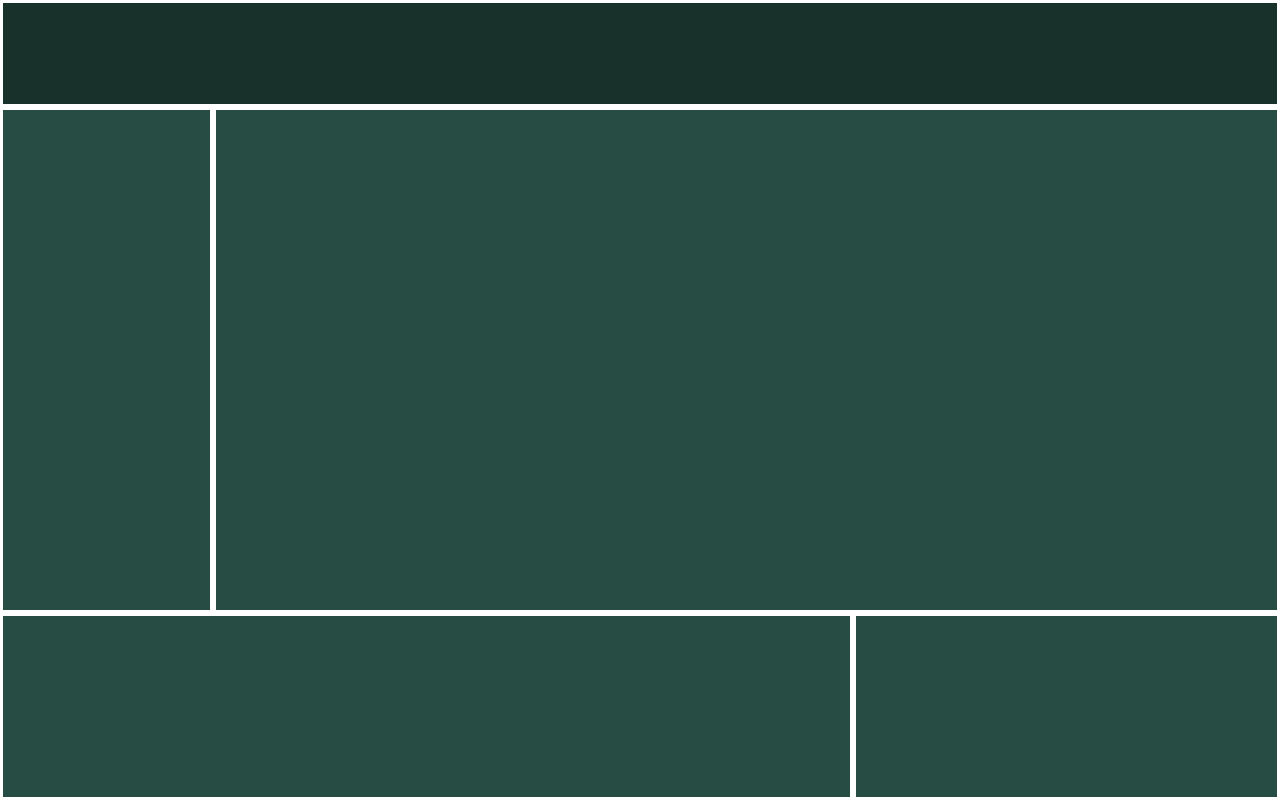
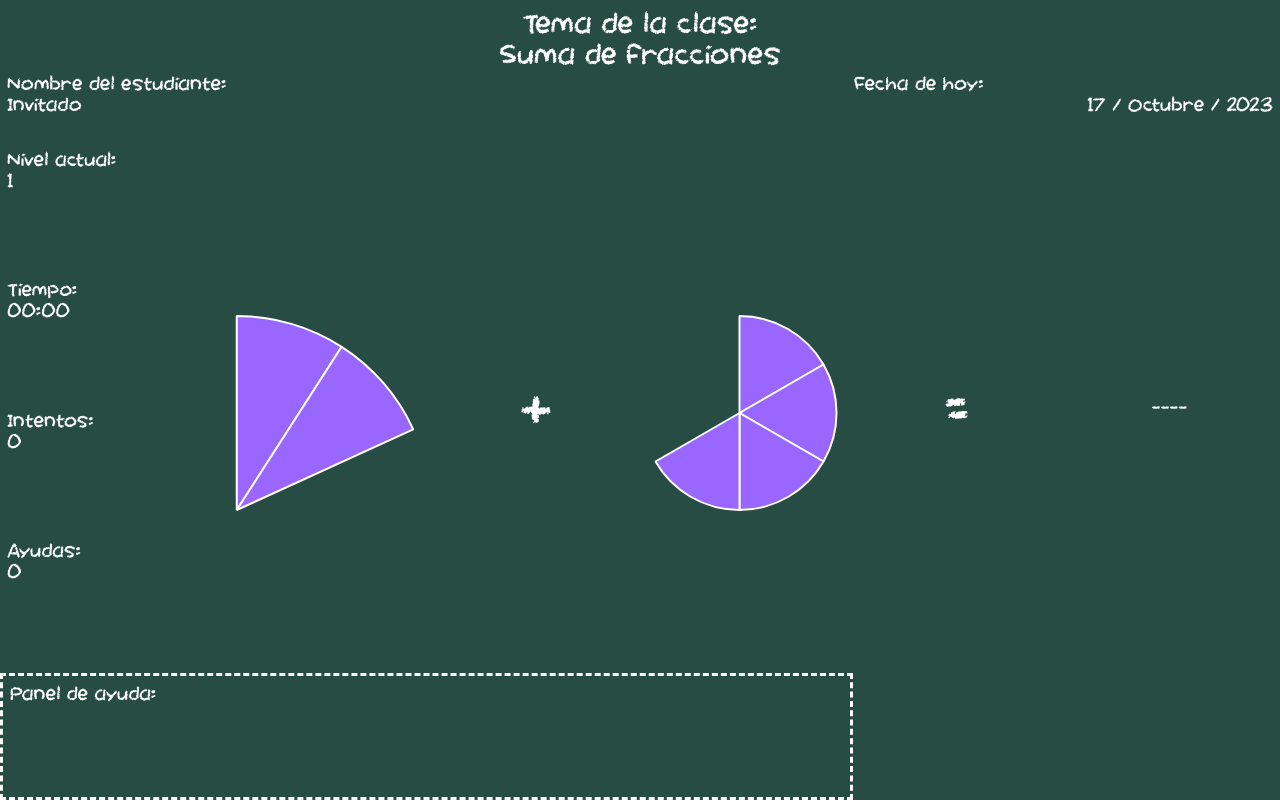
Before and after one commit to RamonCamacho8/fraction-learning-react, a React (Create React App) app: page / in a window 1280 px wide. Built offline with nearby package versions, Linux system fonts and the light colour scheme.

Commit message:
Muchas cosas bro

```diff
--- a/package.json
+++ b/package.json
@@ -6,7 +6,9 @@
     "@testing-library/jest-dom": "^5.17.0",
     "@testing-library/react": "^13.4.0",
     "@testing-library/user-event": "^13.5.0",
+    "chart.js": "^4.4.0",
     "react": "^18.2.0",
+    "react-chartjs-2": "^5.2.0",
     "react-dom": "^18.2.0",
     "react-scripts": "5.0.1",
     "web-vitals": "^2.1.4"
--- a/src/components/Board.js
+++ b/src/components/Board.js
@@ -1,23 +1,22 @@
 import '../styles/App.css'
+import StatsSection from './BoardComponents/StatsSection';
+import HeaderSection from './BoardComponents/HeaderSection';
+import HelpSection from './BoardComponents/HelpSection';
+import ProblemSection from './BoardComponents/ProblemSection';
+import ButtonsSection from './BoardComponents/ButtonsSection';
+
+
 export default function Board(){
 
     return(
 
-        <div className="container">
-            <div className="Header"></div>
-            <div className="Problem">
-                <div className="Result"></div>
-                <div className="Procedure"></div>
-            </div>
-            <div className="Buttons"></div>
-            <div className="Helps"></div>
-            <div className="Statics">
-                <div className="Time"></div>
-                <div className="Erros"></div>
-                <div className="HelpsNumbers"></div>
-            </div>
+        <div className="board">
+            <HeaderSection />
+            <ProblemSection />
+            <ButtonsSection />
+            <HelpSection />
+            <StatsSection />
         </div>
     );
 
-
 }
--- /dev/null
+++ b/src/components/BoardComponents/ButtonsSection.js
@@ -0,0 +1,5 @@
+export default function ButtonsSection(){
+    return(
+        <div className="buttonsSection"></div>
+    );
+}
--- /dev/null
+++ b/src/components/BoardComponents/HeaderSection.js
@@ -0,0 +1,49 @@
+function Title(){
+    return(
+        <div className="title">
+            <div className="tema">Tema de la clase:</div>
+            <div className="titleField">Suma de fracciones</div>
+        </div>
+
+    );
+}
+
+function ActualDate(){
+    const date = new Date();
+    const day = date.getDate();
+    const month = date.getMonth();
+    const year = date.getFullYear();
+
+    const months = ["Enero", "Febrero", "Marzo", "Abril", "Mayo", "Junio", "Julio", "Agosto", "Septiembre", "Octubre", "Noviembre", "Diciembre"];
+
+    let fullDate = `${day} / ${months[month]} / ${year}`;
+
+    return(
+        <div>
+            <div className="date">Fecha de hoy:</div>
+            <div className="dateField">{fullDate}</div>
+        </div>
+
+    );
+}
+
+function Student({name}){
+    name = name || "Invitado";
+    return(
+         <div className="student">
+            <div className="studentName">Nombre del estudiante:</div>
+            <div className="name">{name}</div>
+        </div>
+
+    );
+}
+
+export default function HeaderSection(){
+    return(
+        <div className="headerSection">
+            <Title />
+            <Student />
+            <ActualDate />
+        </div>
+    );
+}
--- /dev/null
+++ b/src/components/BoardComponents/HelpSection.js
@@ -0,0 +1,7 @@
+export default function HelpSection(){
+    return(
+        <div className="helpsSection">
+            <div className="helps"> Panel de ayuda: </div>
+        </div>
+    );
+}
--- /dev/null
+++ b/src/components/BoardComponents/ProblemSection.js
@@ -0,0 +1,149 @@
+import 'chart.js/auto';
+import { Pie } from 'react-chartjs-2';
+
+export default function ProblemSection(){
+    return(
+        <div className="problemSection">
+            <ResultPanel result={10} />
+            <ProcedurePanel personalidad={2} dificultad={3}/>
+        </div>
+    );
+}
+
+function ResultPanel({result}){
+
+    return(
+
+        <div className="resultPanel">
+            <input type='number' className="numerator" min="0"/>
+            <div className="fractionBar">----</div>
+            <input type='number' className="denominator" min="1"/>
+        </div>
+
+
+    );
+}
+
+
+
+function FractionNumberComponent({numerador, denominador}){
+
+    return(
+        <div className="fraction">
+            <div className="numerator">{numerador} </div>
+            <div className="fractionBar">----</div>
+            <div className="denominator" min="1">{denominador} </div>
+        </div>
+
+    );
+}
+
+
+
+
+function FractionPieChartComponent({numerador, denominador, colors}){
+    const numeroDePartes = numerador;
+
+    const partAngle = 360 / denominador;
+    const fullAngle = partAngle * numeroDePartes;
+
+    const color = colors[Math.floor(Math.random() * colors.length)];
+
+    const data = {
+        labels: [],
+        datasets: [{
+            label: `${numeroDePartes}/${denominador}`,
+            data: Array(numeroDePartes).fill(1),
+            backgroundColor: Array(numeroDePartes).fill(color),
+        }]
+      };
+
+      const options = {
+        cutout: 0,
+        radius: "100%", // Change this value to set the desired radius
+        circumference: fullAngle,
+        rotation: 0,
+
+      };
+
+
+    return(
+        <div className="pieFraction">
+            <Pie data={data} options={options}/>
+        </div>
+
+    );
+}
+
+
+function ProcedurePanel({dificultad, personalidad}){
+
+    let fractionsComponents = [];
+    let fractions = [];
+    personalidad = personalidad || 1;
+    dificultad = dificultad || 1;
+
+    let Component = personalidad !== 1 ? FractionPieChartComponent : FractionNumberComponent;
+    let colors = personalidad === 1 ? ['rgb(39, 76, 67)'] : ['rgb(255, 99, 132)', 'rgb(255, 205, 86)', 'rgb(54, 162, 235)', 'rgb(75, 192, 192)', 'rgb(153, 102, 255)']
+    console.log(colors);
+
+    for(let i = 0; i < 2; i++){
+        const [numerador, denominador] = fractionGenerator(dificultad);
+        fractions.push((numerador/denominador))
+        fractionsComponents.push(<Component key={`${i} + ${numerador}/${denominador}`} numerador={numerador} denominador={denominador} colors={colors} />);
+        const symbol = i == 1 ? "=" : "+";
+        fractionsComponents.push(<Symbol key={`${i} + ${symbol}`} symbol={symbol} />)
+    }
+
+    const totalFraction = fractions.reduce((a, b) => a + b, 0);
+    console.log(totalFraction);
+
+    return (
+        <div className="procedurePanel">
+            {fractionsComponents}
+        </div>
+    );
+}
+
+function Symbol({symbol}){
+    return(
+        <div className="SymbolComponent">
+            <div className="Symbol">{symbol}</div>
+        </div>
+    );
+}
+
+
+function fractionGenerator(dificultad){
+
+    const localDificultad = dificultad || 1;
+
+    let numerador = 0;
+    let denominador = 1;
+
+    switch(localDificultad){
+        case 1:
+
+            denominador = Math.floor(Math.random() * 4) + 1;
+            numerador = Math.floor(Math.random() * denominador);
+
+        break
+        case 2:
+            denominador = Math.floor(Math.random() * 9) + 1;
+            numerador = Math.floor(Math.random() * denominador);
+
+        break
+        case 3:
+            denominador = Math.floor(Math.random() * 14) + 1;
+            numerador = Math.floor(Math.random() * denominador);
+
+        break
+        default:
+            numerador = 0;
+            denominador = 1;
+    }
+
+    numerador = numerador > 0 ? numerador : 1;
+
+    return [numerador, denominador];
+}
--- /dev/null
+++ b/src/components/BoardComponents/StatsSection.js
@@ -0,0 +1,50 @@
+function ErrosPanel({numErrors}){
+
+    numErrors = numErrors || 0;
+
+    return(
+        <div className="errorsPanel">
+            <div className="errors">Intentos:</div>
+            <div className="errorsField">{numErrors}</div>
+        </div>
+    );
+}
+
+function HelpsPanel({numHelps}){
+    numHelps = numHelps || 0;
+    return(
+        <div className="helpsPanel">
+            <div className="helps">Ayudas:</div>
+            <div className="helpsField">{numHelps}</div>
+        </div>
+    );
+}
+
+function TimePanel(){
+    return(
+        <div className="timePanel">
+            <div className="time">Tiempo:</div>
+            <div className="timeField">00:00</div>
+        </div>
+    );
+}
+
+function LevelPanel(){
+    return(
+        <div className="levelPanel">
+            <div className="level">Nivel actual:</div>
+            <div className="levelField">1</div>
+        </div>
+    );
+}
+
+export default function StatsSection(){
+    return(
+        <div className="statsSection">
+            <TimePanel />
+            <ErrosPanel />
+            <HelpsPanel />
+            <LevelPanel />
+        </div>
+    );
+}
--- a/src/pages/App.js
+++ b/src/pages/App.js
@@ -1,5 +1,6 @@
 import '../styles/App.css';
 import Board from '../components/Board';
+
 
 function App() {
   return (
--- a/src/styles/App.css
+++ b/src/styles/App.css
@@ -1,66 +1,179 @@
-.container {
+* {
+  font-family: 'Chalktastic';
+  color : #ffffff;
+}
+
+.board {
   display: grid;
   grid-template-columns: 0.5fr 1.5fr 1fr;
-  grid-template-rows: 0.4fr 1.9fr 0.7fr;
+  grid-template-rows: 0.4fr 2.1fr 0.5fr;
   gap: 0px 0px;
   grid-auto-flow: row;
   grid-template-areas:
-    "Header Header Header"
-    "Statics Problem Problem"
-    "Helps Helps Buttons";
+    "headerSection headerSection headerSection"
+    "statsSection problemSection problemSection"
+    "helpsSection helpsSection buttonsSection";
 
+  width: 100vw;
   height: 100vh;
-  width: 100vw;
-
-  background-color: #274c43;
+  background-color: rgb(39, 76, 67);
 }
 
-.container > div {
-  border: white 3px solid;
+.board > div {
+  padding: 5px;
 }
 
-.Header { grid-area: Header; }
+.headerSection {  display: grid;
+  grid-template-columns: 1fr 1fr 1fr;
+  grid-template-rows: 1fr 1fr;
+  gap: 0px 0px;
+  grid-auto-flow: row;
+  grid-template-areas:
+    "title title title"
+    "student student date";
+  grid-area: headerSection;
+}
 
-.Problem {  display: grid;
+.board > div > div {
+  padding: 2px;
+}
+
+.board > div > div > div {
+  border: 0px solid #ffffff;
+}
+
+
+
+.title { grid-area: title;
+  font-size: 1.5em;
+  text-align: center;}
+
+.student { grid-area: student; }
+
+.date { grid-area: date;
+  text-align: left; }
+
+.dateField{
+  text-align: right;
+}
+
+.problemSection {  display: grid;
   grid-template-columns: 1.6fr 0.4fr;
   grid-template-rows: 1fr 1fr 1fr;
   gap: 0px 0px;
   grid-auto-flow: row;
   grid-template-areas:
-    "Procedure Result"
-    "Procedure Result"
-    "Procedure Result";
-  grid-area: Problem;
-
+    "procedurePanel resultPanel"
+    "procedurePanel resultPanel"
+    "procedurePanel resultPanel";
+  grid-area: problemSection;
 
 }
 
-.container > div:hover{
-  background-color: #19312b;
+.helpsSection{
+  grid-area: helpsSection;
+  border: 3px dashed #ffffff;
 }
 
-.Result { grid-area: Result; }
+.resultPanel {
+  grid-area: resultPanel;
+  align-items: center;
+  justify-content: center;
+  display: flex;
+  flex-direction: column;
+}
 
-.Procedure { grid-area: Procedure; }
+.resultPanel > input {
+  border: #ffffff 3px dashed;
+}
 
-.Buttons { grid-area: Buttons; }
+.procedurePanel { grid-area: procedurePanel; }
 
-.Helps { grid-area: Helps; }
+.buttonsSection { grid-area: buttonsSection; }
 
-.Statics {  display: grid;
+.statsSection {  display: grid;
   grid-template-columns: 1fr;
-  grid-template-rows: 1fr 1fr 1fr;
+  grid-template-rows: 1fr 1fr 1fr 1fr;
   gap: 0px 0px;
   grid-auto-flow: row;
   grid-template-areas:
+    "levelPanel"
     "Time"
     "Erros"
-    "HelpsNumbers";
-  grid-area: Statics;
+    "helpsPanel";
+  grid-area: statsSection;
 }
 
 .Time { grid-area: Time; }
 
 .Erros { grid-area: Erros; }
 
-.HelpsNumbers { grid-area: HelpsNumbers; }
+.helpsPanel { grid-area: helpsPanel; }
+
+.levelPanel { grid-area: levelPanel; }
+
+.fraction {
+  width: 40%;
+}
+
+
+
+
+.procedurePanel{
+  display: flex;
+  flex-direction: row;
+  justify-content: space-around;
+  align-items: center;
+}
+
+
+input[type=number]{
+
+  width: 3em;
+  background: none;
+  border: none;
+  font-size: 50px;
+}
+
+.fractionBar{
+  font-size: 100%;
+  width: 100%;
+  text-align: center;
+}
+
+.numerator {
+  display: inline-block;
+  width: 100%;
+  text-align: center;
+}
+.denominator {
+  display: inline-block;
+  width: 100%;
+  text-align: center;
+}
+.pieFraction {
+
+  width: 40%;
+  height: 40%;
+  align-items: center;
+  justify-content: center;
+  display: flex;
+
+}
+
+.SymbolComponent{
+  width: 40%;
+  height: 40%;
+  align-items: center;
+  justify-content: center;
+  display: flex;
+}
+
+.Symbol{
+  font-size: 3em;
+}
+
+@font-face {
+  font-family: 'Chalktastic';
+  src: url('../assets/fonts/Chalktastic-x1nR.ttf');
+}
```
Also changed, not shown: src/assets/fonts/Chalktastic-x1nR.ttf (added), 1 other file (tests, documents, lock files or other folders).
